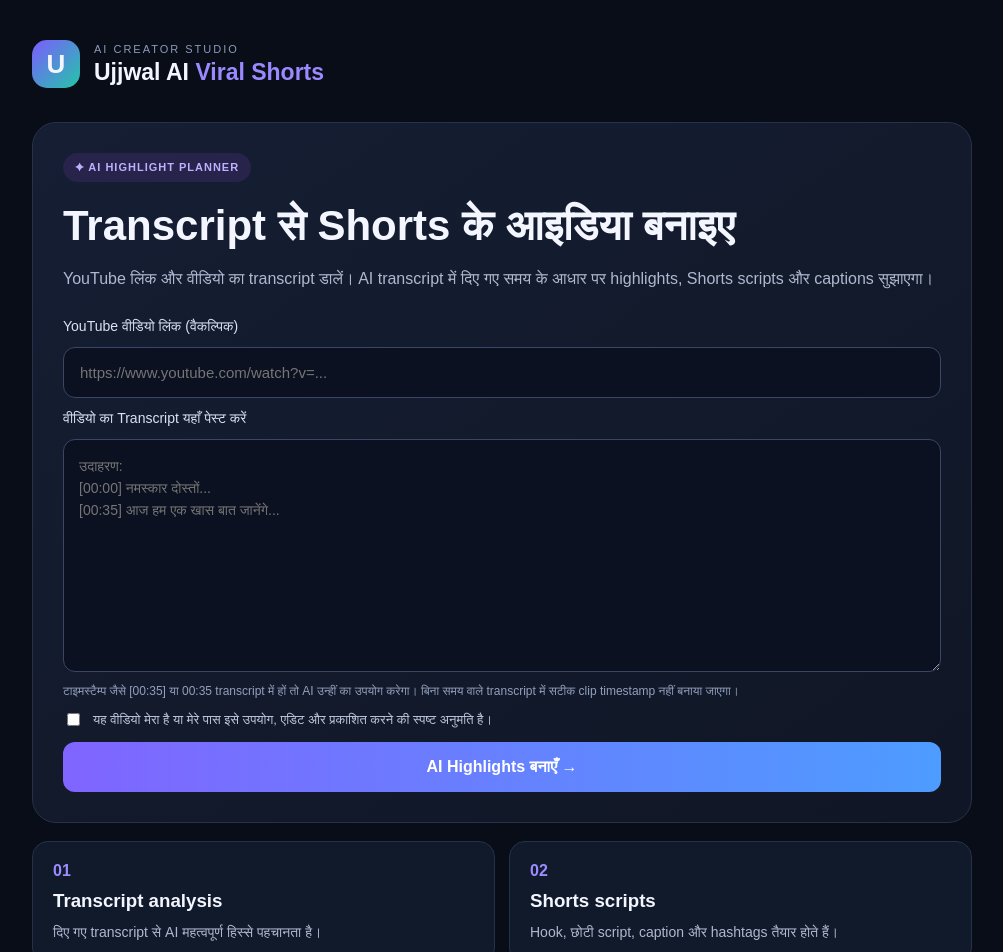
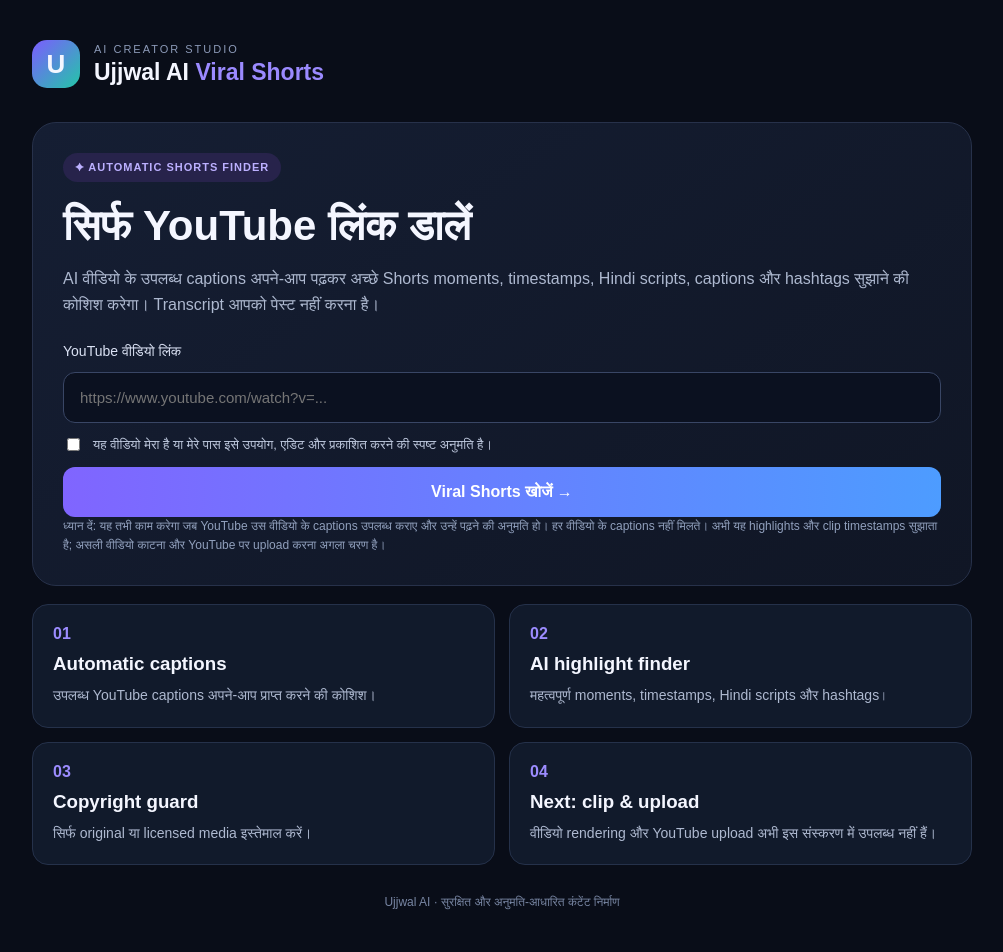
Before and after one commit to ujjwal8228801702-sudo/Ujjwal-AI-Viral-Shorts, a Next.js app: page / in a window 1280 px wide. Shown: the top 952 px of the page, without its empty margins (138-1141 px from the left). Built offline with nearby package versions, Linux system fonts and the light colour scheme.

Commit message:
Remove manual transcript input for URL-based Shorts analysis

```diff
--- a/app/page.jsx
+++ b/app/page.jsx
@@ -3,7 +3,6 @@ import { useState } from 'react';
 
 export default function Home() {
   const [url, setUrl] = useState('');
-  const [transcript, setTranscript] = useState('');
   const [rights, setRights] = useState(false);
   const [busy, setBusy] = useState(false);
   const [result, setResult] = useState(null);
@@ -13,12 +12,12 @@ export default function Home() {
     e.preventDefault();
     setError('');
     setResult(null);
+    if (!url.trim()) {
+      setError('पहले YouTube वीडियो का लिंक डालें।');
+      return;
+    }
     if (!rights) {
       setError('पहले पुष्टि करें कि वीडियो आपका है या आपके पास उपयोग की अनुमति है।');
-      return;
-    }
-    if (transcript.trim().length < 80) {
-      setError('कृपया वीडियो का transcript कम से कम 80 अक्षरों में पेस्ट करें।');
       return;
     }
     setBusy(true);
@@ -26,7 +25,7 @@ export default function Home() {
       const r = await fetch('/api/analyze', {
         method: 'POST',
         headers: { 'Content-Type': 'application/json' },
-        body: JSON.stringify({ url, transcript })
+        body: JSON.stringify({ url })
       });
       const d = await r.json();
       if (!r.ok) throw new Error(d.error || 'विश्लेषण नहीं हो पाया');
@@ -42,18 +41,16 @@ export default function Home() {
     <main className="wrap">
       <header><div className="logo">U</div><div><p className="eyebrow">AI CREATOR STUDIO</p><h1>Ujjwal AI <span>Viral Shorts</span></h1></div></header>
       <section className="hero">
-        <div className="tag">✦ AI HIGHLIGHT PLANNER</div>
-        <h2>Transcript से Shorts के आइडिया बनाइए</h2>
-        <p>YouTube लिंक और वीडियो का transcript डालें। AI transcript में दिए गए समय के आधार पर highlights, Shorts scripts और captions सुझाएगा।</p>
+        <div className="tag">✦ AUTOMATIC SHORTS FINDER</div>
+        <h2>सिर्फ YouTube लिंक डालें</h2>
+        <p>AI वीडियो के उपलब्ध captions अपने-आप पढ़कर अच्छे Shorts moments, timestamps, Hindi scripts, captions और hashtags सुझाने की कोशिश करेगा। Transcript आपको पेस्ट नहीं करना है।</p>
         <form onSubmit={analyze}>
-          <label htmlFor="url">YouTube वीडियो लिंक (वैकल्पिक)</label>
-          <input id="url" type="url" placeholder="https://www.youtube.com/watch?v=..." value={url} onChange={e => setUrl(e.target.value)} />
-          <label htmlFor="transcript">वीडियो का Transcript यहाँ पेस्ट करें</label>
-          <textarea id="transcript" rows="9" placeholder={'उदाहरण:\n[00:00] नमस्कार दोस्तों...\n[00:35] आज हम एक खास बात जानेंगे...'} value={transcript} onChange={e => setTranscript(e.target.value)} required />
-          <p className="hint">टाइमस्टैम्प जैसे [00:35] या 00:35 transcript में हों तो AI उन्हीं का उपयोग करेगा। बिना समय वाले transcript में सटीक clip timestamp नहीं बनाया जाएगा।</p>
+          <label htmlFor="url">YouTube वीडियो लिंक</label>
+          <input id="url" type="url" placeholder="https://www.youtube.com/watch?v=..." value={url} onChange={e => setUrl(e.target.value)} required />
           <label className="check"><input type="checkbox" checked={rights} onChange={e => setRights(e.target.checked)} /><span>यह वीडियो मेरा है या मेरे पास इसे उपयोग, एडिट और प्रकाशित करने की स्पष्ट अनुमति है।</span></label>
-          <button disabled={busy}>{busy ? 'AI विश्लेषण कर रहा है…' : 'AI Highlights बनाएँ →'}</button>
+          <button disabled={busy}>{busy ? 'वीडियो के captions खोजे जा रहे हैं…' : 'Viral Shorts खोजें →'}</button>
         </form>
+        <p className="hint">ध्यान दें: यह तभी काम करेगा जब YouTube उस वीडियो के captions उपलब्ध कराए और उन्हें पढ़ने की अनुमति हो। हर वीडियो के captions नहीं मिलते। अभी यह highlights और clip timestamps सुझाता है; असली वीडियो काटना और YouTube पर upload करना अगला चरण है।</p>
         {error && <p className="error">{error}</p>}
         {result && <div className="result">
           <h3>{result.title || 'AI Highlights'}</h3>
@@ -68,10 +65,10 @@ export default function Home() {
         </div>}
       </section>
       <section className="grid">
-        <article><b>01</b><h3>Transcript analysis</h3><p>दिए गए transcript से AI महत्वपूर्ण हिस्से पहचानता है।</p></article>
-        <article><b>02</b><h3>Shorts scripts</h3><p>Hook, छोटी script, caption और hashtags तैयार होते हैं।</p></article>
-        <article><b>03</b><h3>Copyright guard</h3><p>सिर्फ original या licensed media इस्तेमाल करें। कोई जाँच 100% copyright-free होने की गारंटी नहीं देती।</p></article>
-        <article><b>04</b><h3>Review before publish</h3><p>वीडियो render और YouTube upload अगला चरण है; पहले Private upload और YouTube Checks होंगे।</p></article>
+        <article><b>01</b><h3>Automatic captions</h3><p>उपलब्ध YouTube captions अपने-आप प्राप्त करने की कोशिश।</p></article>
+        <article><b>02</b><h3>AI highlight finder</h3><p>महत्वपूर्ण moments, timestamps, Hindi scripts और hashtags।</p></article>
+        <article><b>03</b><h3>Copyright guard</h3><p>सिर्फ original या licensed media इस्तेमाल करें।</p></article>
+        <article><b>04</b><h3>Next: clip & upload</h3><p>वीडियो rendering और YouTube upload अभी इस संस्करण में उपलब्ध नहीं हैं।</p></article>
       </section>
       <footer>Ujjwal AI · सुरक्षित और अनुमति-आधारित कंटेंट निर्माण</footer>
     </main>
```
